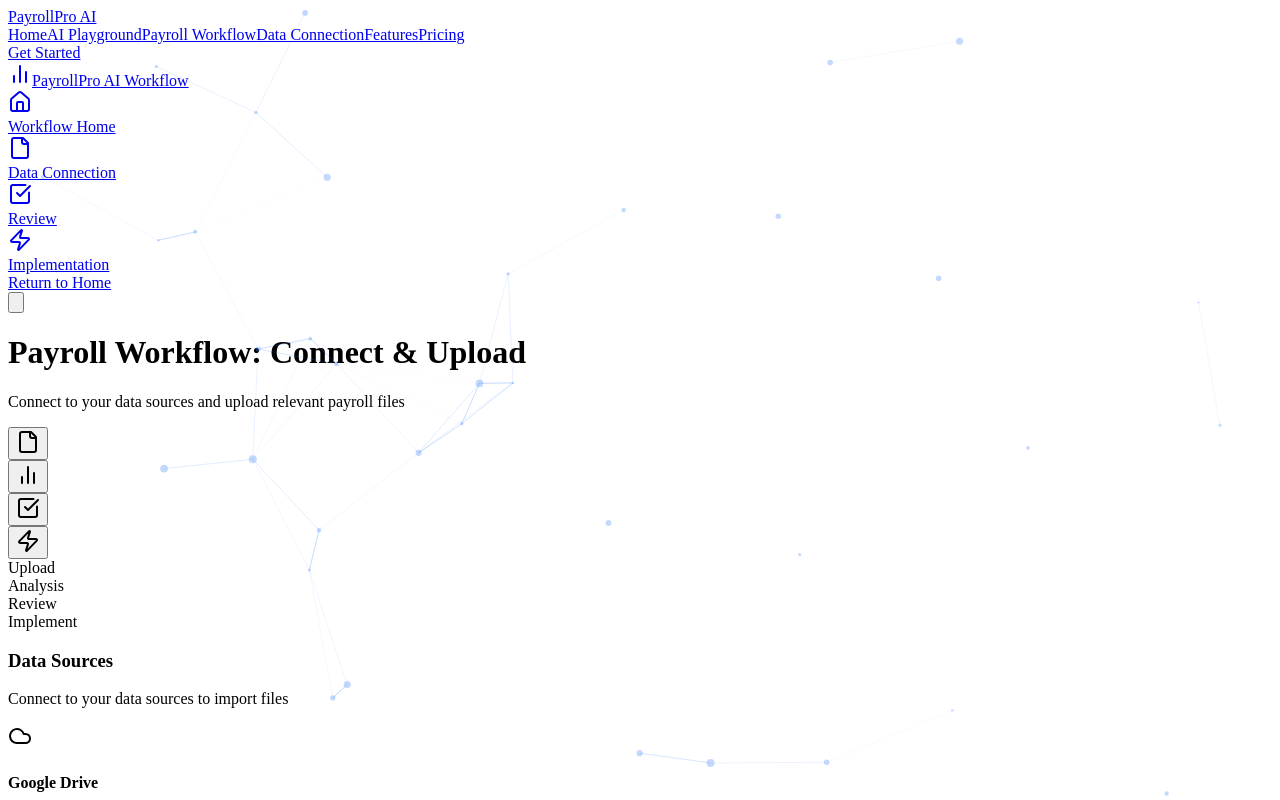
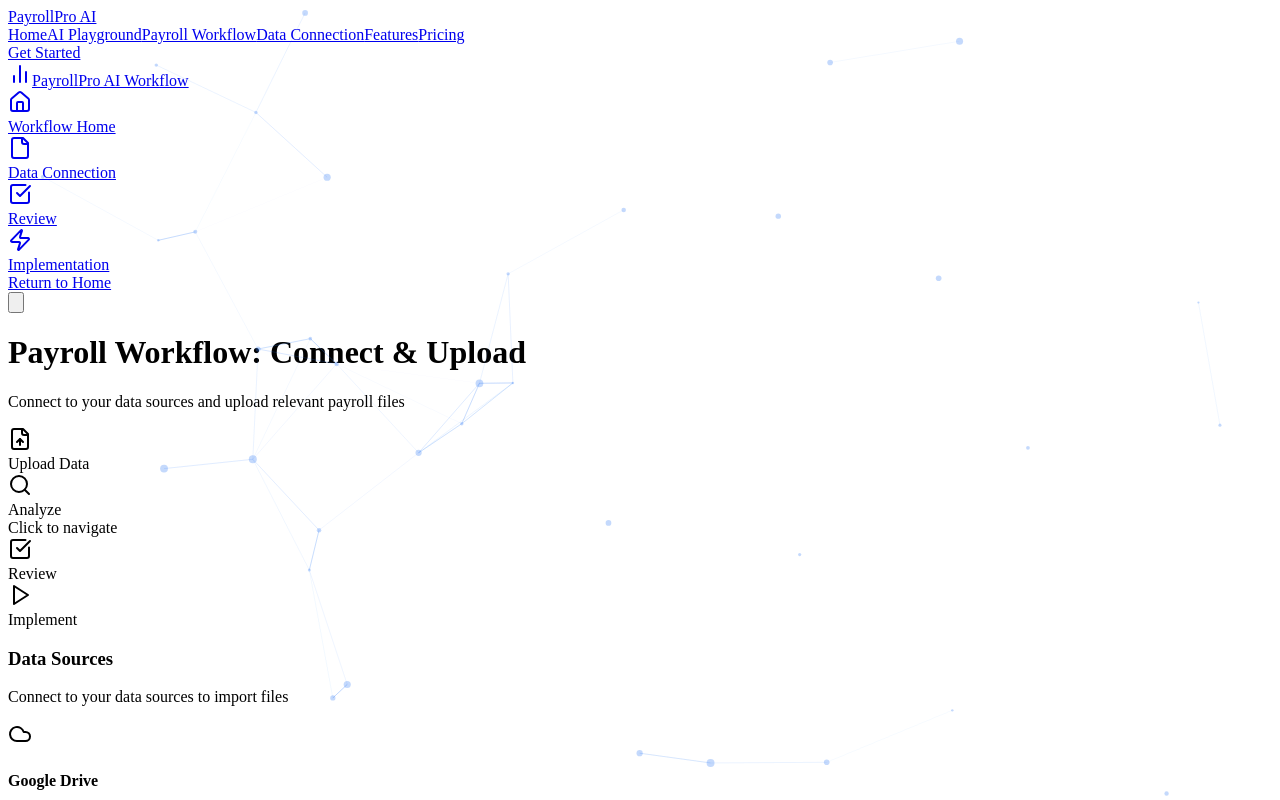
Before and after one commit to johnsroy/Payroll-AI, a React (Vite) app in the folder client/: page /workflow/data-connection in a window 1280 px wide. Shown: the top 800 px of the page. Built offline with nearby package versions, Linux system fonts and the light colour scheme.

Commit message:
Checkpoint before revert - Build the initial prototype

```diff
--- a/client/src/components/layout/WorkflowMenu.tsx
+++ b/client/src/components/layout/WorkflowMenu.tsx
@@ -50,10 +50,10 @@ export function WorkflowMenu() {
       <div className="container mx-auto px-4">
         <div className="flex items-center justify-between py-3">
           <Link href="/workflow-home">
-            <a className="flex items-center space-x-2 text-blue-600 font-medium">
+            <span className="flex items-center space-x-2 text-blue-600 font-medium cursor-pointer">
               <BarChart2Icon className="w-5 h-5" />
               <span>PayrollPro AI Workflow</span>
-            </a>
+            </span>
           </Link>
 
           <nav className="hidden md:flex items-center space-x-8">
@@ -62,8 +62,8 @@ export function WorkflowMenu() {
 
               return (
                 <Link key={item.href} href={item.href}>
-                  <a
-                    className={`flex items-center space-x-1 text-sm ${
+                  <span
+                    className={`flex items-center space-x-1 text-sm cursor-pointer ${
                       isActive
                         ? 'text-blue-600 font-medium'
                         : 'text-gray-600 hover:text-blue-600'
@@ -74,7 +74,7 @@ export function WorkflowMenu() {
                       {item.icon}
                     </div>
                     <span>{item.name}</span>
-                  </a>
+                  </span>
                 </Link>
               );
             })}
@@ -82,9 +82,9 @@ export function WorkflowMenu() {
 
           <div className="hidden md:block">
             <Link href="/">
-              <a className="text-sm text-gray-600 hover:text-blue-600">
+              <span className="text-sm text-gray-600 hover:text-blue-600 cursor-pointer">
                 Return to Home
-              </a>
+              </span>
             </Link>
           </div>
 
--- a/client/src/components/workflow/StepProgress.tsx
+++ b/client/src/components/workflow/StepProgress.tsx
@@ -1,11 +1,9 @@
 import React from 'react';
-import { motion } from 'framer-motion';
 import {
-  FileIcon,
-  BarChart2Icon,
+  FileUpIcon,
+  SearchIcon,
   CheckSquareIcon,
-  ZapIcon,
-  ArrowRightIcon,
+  PlayIcon,
   CheckIcon
 } from 'lucide-react';
 
@@ -19,8 +17,8 @@ interface StepProgressProps {
 }
 
 const steps: { key: Step; label: string }[] = [
-  { key: 'upload', label: 'Upload' },
-  { key: 'analyze', label: 'Analysis' },
+  { key: 'upload', label: 'Upload Data' },
+  { key: 'analyze', label: 'Analyze' },
   { key: 'review', label: 'Review' },
   { key: 'implement', label: 'Implement' }
 ];
@@ -38,85 +36,51 @@ export function StepProgress({
   const isCurrentStep = (step: Step) => currentStep === step;
   const isCompletedStep = (step: Step) => completedSteps.includes(step);
   const isClickableStep = (step: Step) => {
-    if (isCurrentStep(step) || isCompletedStep(step)) return true;
+    if (!onStepClick) return false;
 
-    // Allow clicking the next step after the last completed step
-    const lastCompletedStepIndex = Math.max(
-      ...completedSteps.map(s => getStepNumber(s) - 1),
-      -1
-    );
-    const stepIndex = getStepNumber(step) - 1;
-
-    return stepIndex === lastCompletedStepIndex + 1;
+    // Allow clicking on completed steps or the current step + 1
+    return isCompletedStep(step) ||
+           getStepNumber(step) === getStepNumber(currentStep) + 1;
   };
 
   const getStepColor = (step: Step) => {
+    if (isCompletedStep(step)) return 'bg-green-500 text-white border-green-500';
     if (isCurrentStep(step)) {
       switch (step) {
-        case 'upload': return 'text-blue-600 border-blue-600 bg-blue-50';
-        case 'analyze': return 'text-blue-600 border-blue-600 bg-blue-50';
-        case 'review': return 'text-amber-600 border-amber-600 bg-amber-50';
-        case 'implement': return 'text-green-600 border-green-600 bg-green-50';
+        case 'upload': return 'bg-blue-500 text-white border-blue-500';
+        case 'analyze': return 'bg-blue-500 text-white border-blue-500';
+        case 'review': return 'bg-amber-500 text-white border-amber-500';
+        case 'implement': return 'bg-green-500 text-white border-green-500';
       }
     }
-
-    if (isCompletedStep(step)) {
-      switch (step) {
-        case 'upload': return 'text-blue-600 border-blue-600 bg-blue-600';
-        case 'analyze': return 'text-blue-600 border-blue-600 bg-blue-600';
-        case 'review': return 'text-amber-600 border-amber-600 bg-amber-600';
-        case 'implement': return 'text-green-600 border-green-600 bg-green-600';
-      }
-    }
-
-    return 'text-gray-400 border-gray-300 bg-white';
+    return 'bg-white text-gray-400 border-gray-300';
   };
 
   const getConnectionColor = (step: Step) => {
-    const stepIndex = getStepNumber(step) - 1;
-    const prevStep = steps[stepIndex - 1]?.key;
+    // This gets the color of the line connecting this step to the previous step
+    const stepIndex = steps.findIndex(s => s.key === step);
+    if (stepIndex === 0) return ''; // No connection before the first step
 
-    if (!prevStep) return '';
-
-    if (isCompletedStep(step)) {
-      switch (step) {
-        case 'upload': return 'bg-blue-600';
-        case 'analyze': return 'bg-blue-600';
-        case 'review': return 'bg-amber-600';
-        case 'implement': return 'bg-green-600';
-      }
-    }
-
-    if (isCurrentStep(step) && isCompletedStep(prevStep)) {
-      switch (step) {
-        case 'upload': return 'bg-blue-600';
-        case 'analyze': return 'bg-blue-600';
-        case 'review': return 'bg-amber-600';
-        case 'implement': return 'bg-green-600';
-      }
-    }
+    const prevStep = steps[stepIndex - 1].key;
+    if (isCompletedStep(prevStep)) return 'bg-green-500';
 
     return 'bg-gray-300';
   };
 
   const getStepIcon = (step: Step) => {
+    if (isCompletedStep(step)) {
+      return <CheckIcon className="w-5 h-5" />;
+    }
+
     switch (step) {
       case 'upload':
-        return isCompletedStep(step) ?
-          <CheckIcon className="h-6 w-6 text-white" /> :
-          <FileIcon className="h-6 w-6" />;
+        return <FileUpIcon className="w-5 h-5" />;
       case 'analyze':
-        return isCompletedStep(step) ?
-          <CheckIcon className="h-6 w-6 text-white" /> :
-          <BarChart2Icon className="h-6 w-6" />;
+        return <SearchIcon className="w-5 h-5" />;
       case 'review':
-        return isCompletedStep(step) ?
-          <CheckIcon className="h-6 w-6 text-white" /> :
-          <CheckSquareIcon className="h-6 w-6" />;
+        return <CheckSquareIcon className="w-5 h-5" />;
       case 'implement':
-        return isCompletedStep(step) ?
-          <CheckIcon className="h-6 w-6 text-white" /> :
-          <ZapIcon className="h-6 w-6" />;
+        return <PlayIcon className="w-5 h-5" />;
     }
   };
 
@@ -127,55 +91,34 @@ export function StepProgress({
   };
 
   return (
-    <div className={`${className}`}>
-      <div className="flex items-center justify-between">
+    <div className={`flex items-center justify-between ${className}`}>
       {steps.map((step, index) => (
         <React.Fragment key={step.key}>
-            {/* Step */}
-            <motion.button
-              className={`relative flex items-center justify-center w-12 h-12 rounded-full border-2 transition-colors ${
-                getStepColor(step.key)
-              } ${
-                isClickableStep(step.key) ? 'cursor-pointer' : 'cursor-default'
-              }`}
+          {/* Step connection line */}
+          {index > 0 && (
+            <div className={`flex-1 h-1 ${getConnectionColor(step.key)}`} />
+          )}
+
+          {/* Step circle */}
+          <div
+            className={`relative flex flex-col items-center group ${isClickableStep(step.key) ? 'cursor-pointer' : ''}`}
             onClick={() => handleStepClick(step.key)}
-              initial={{ scale: 0.9, opacity: 0 }}
-              animate={{ scale: 1, opacity: 1 }}
-              transition={{ delay: index * 0.15, duration: 0.3 }}
-              whileHover={isClickableStep(step.key) ? { scale: 1.05 } : {}}
           >
+            <div className={`w-10 h-10 flex items-center justify-center rounded-full border-2 transition-colors ${getStepColor(step.key)}`}>
               {getStepIcon(step.key)}
-            </motion.button>
+            </div>
+            <div className="text-xs font-medium mt-2 text-center">
+              {step.label}
+            </div>
 
-            {/* Connector */}
-            {index < steps.length - 1 && (
-              <motion.div
-                className={`flex-1 h-1 max-w-24 mx-1 ${getConnectionColor(steps[index + 1].key)}`}
-                initial={{ scaleX: 0, opacity: 0 }}
-                animate={{ scaleX: 1, opacity: 1 }}
-                transition={{ delay: index * 0.15 + 0.1, duration: 0.4 }}
-              />
+            {isClickableStep(step.key) && !isCurrentStep(step.key) && (
+              <div className="absolute -bottom-6 opacity-0 group-hover:opacity-100 transition-opacity text-xs text-blue-600 whitespace-nowrap">
+                Click to navigate
+              </div>
             )}
+          </div>
         </React.Fragment>
       ))}
     </div>
-
-      <div className="flex items-center justify-between mt-2">
-        {steps.map((step, index) => (
-          <motion.div
-            key={`label-${step.key}`}
-            className={`text-sm font-medium transition-colors ${
-              isCurrentStep(step.key) ? 'text-gray-900' :
-              isCompletedStep(step.key) ? 'text-gray-700' : 'text-gray-500'
-            } w-12 text-center`}
-            initial={{ opacity: 0, y: 10 }}
-            animate={{ opacity: 1, y: 0 }}
-            transition={{ delay: index * 0.15 + 0.2, duration: 0.3 }}
-          >
-            {step.label}
-          </motion.div>
-        ))}
-      </div>
-    </div>
   );
 }
--- a/client/src/pages/workflow/data-connection.tsx
+++ b/client/src/pages/workflow/data-connection.tsx
@@ -416,9 +416,28 @@ export default function WorkflowDataConnectionPage() {
                           </div>
 
                           <div className="p-6 overflow-auto flex-1">
-                            <pre className="whitespace-pre-wrap text-sm font-mono bg-gray-50 p-4 rounded border border-gray-200">
-                              {selectedFile.content || "No preview available"}
-                            </pre>
+                            {selectedFile.type === 'xlsx' || selectedFile.type === 'csv' ? (
+                              <table className="min-w-full divide-y divide-gray-200 border">
+                                <tbody className="bg-white divide-y divide-gray-200">
+                                  {selectedFile.content?.split('\n').map((row, rowIndex) => (
+                                    <tr key={rowIndex}>
+                                      {row.split(',').map((cell, cellIndex) => (
+                                        <td
+                                          key={cellIndex}
+                                          className={`px-3 py-2 text-sm ${rowIndex === 0 ? 'font-medium bg-gray-50' : ''}`}
+                                        >
+                                          {cell}
+                                        </td>
+                                      ))}
+                                    </tr>
+                                  ))}
+                                </tbody>
+                              </table>
+                            ) : (
+                              <pre className="whitespace-pre-wrap text-sm font-mono bg-gray-50 p-4 rounded border border-gray-200">
+                                {selectedFile.content || "No preview available"}
+                              </pre>
+                            )}
                           </div>
 
                           <div className="px-6 py-4 border-t border-gray-200 flex justify-end">
```
Also changed, not shown: client/src/pages/ai-analysis.tsx (+6 -6 lines). Lines whose indentation alone changed are shown as unchanged.
